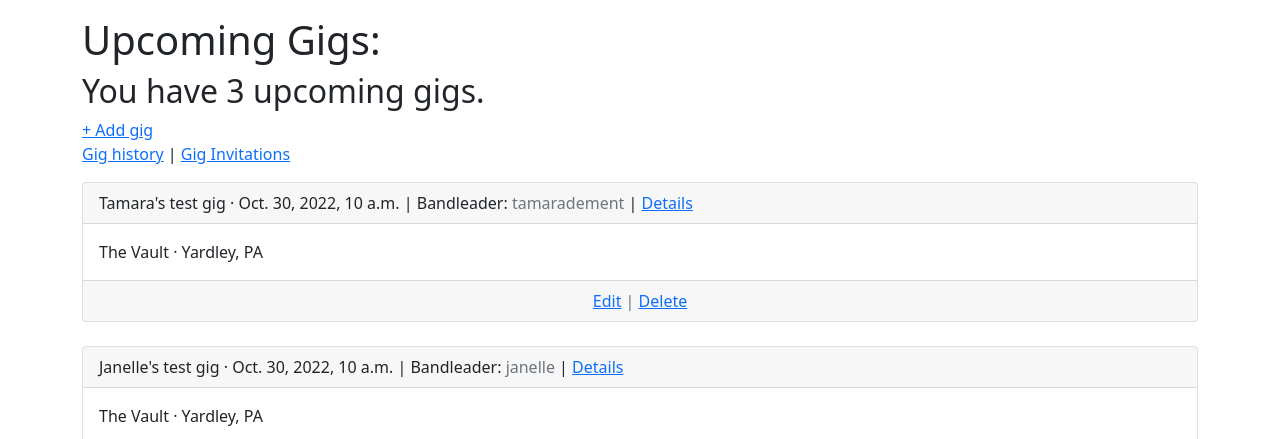
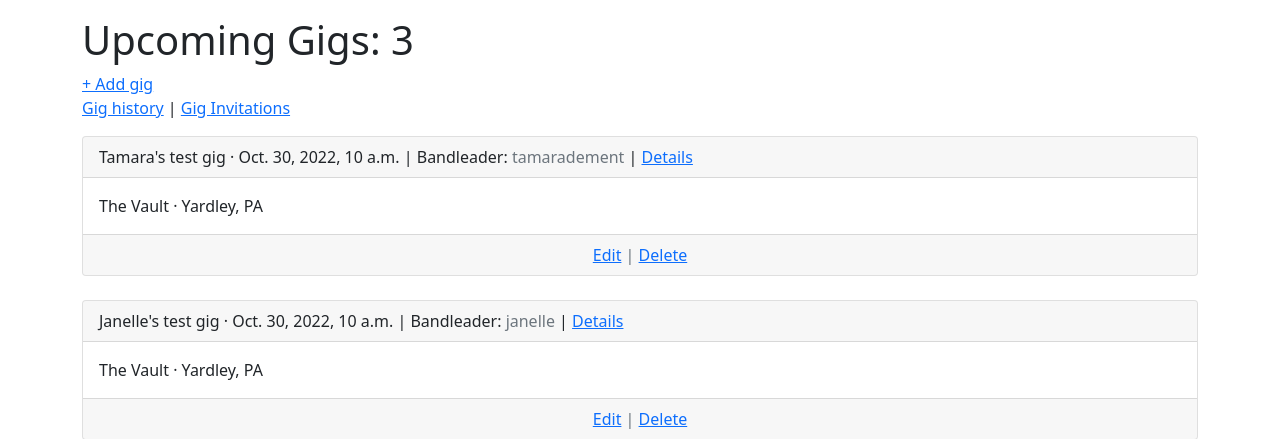
Before and after one commit to tamaradement/gig-forte-1, a Django app: page /gigs/ in a window 1280 px wide. Shown: the part 73-512 px from the top of the page. Run offline with Django 3.2, Linux system fonts and the light colour scheme; a user stored in the database is signed in; data comes from the database, SQL or seed files in the repository; parts of the project's set-up code (start-up, migrations or seed data) failed here and were passed over.

Commit message:
Edited header in gig_list view and gig_invitations view

```diff
--- a/templates/gigs/gig_invitations.html
+++ b/templates/gigs/gig_invitations.html
@@ -2,8 +2,8 @@
 {% block title %}Gig Invitations{% endblock title %}
 
 {% block content %}
-<h1>Gig Invitations:</h1>
-<h2>You have {{ object_list|length }} invitations. </h2>
+<h1>Gig Invitations: {{ object_list|length }}</h1>
+
 <p>
     <a href="{% url 'gig_list' %}">Upcoming Gigs</a> |
     <a href="{% url 'gig_history' %}">Gig history</a>
--- a/templates/gigs/gig_list.html
+++ b/templates/gigs/gig_list.html
@@ -2,8 +2,8 @@
 {% block title %}Gig list{% endblock title %}
 
 {% block content %}
-<h1>Upcoming Gigs:</h1>
-<h2>You have {{ object_list|length }} upcoming gigs. </h2>
+<h1>Upcoming Gigs: {{ object_list|length }}</h1>
+
 <a href="{% url 'gig_new' %}"> + Add gig</a>
 <p>
     <a href="{% url 'gig_history' %}">Gig history</a> |
```
